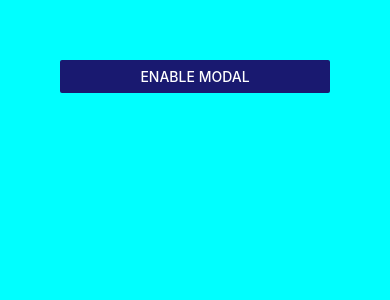
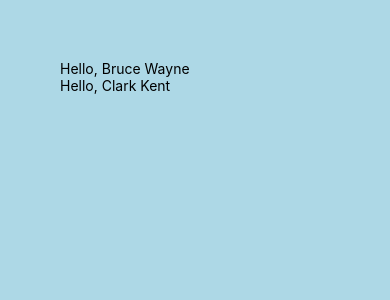
Before and after one commit to darylng154/learning_react-native, a React Native app: screen / in a window 390 px wide. Shown: the top 300 px of the page. Built offline with nearby package versions, Linux system fonts and the light colour scheme.

Commit message:
testing custom components and stylesheet api

```diff
--- a/App.js
+++ b/App.js
@@ -1,94 +1,79 @@
-import {View, Button, Text, Modal} from 'react-native';
+import  {View, StyleSheet} from 'react-native';
 
-// controls Modal's visability w/ State variable
-import { useState } from 'react';
+// import Custom Component Greet
+import Greet from './components/Greet'
 
-// different rendering for iOS & Android
-// - use custom buttons to match styles
-// - modal has weird padding interaction (View padding ~ 2x Modal padding)
-
-// *Note: need to pass state variable to Modal*
-// const modal =
-function modal(visability, setVisability)
+function inlineStyle(greet1, greet2)
 {
   return (
-    <Modal
-    visible = {visability}
-    onRequestClose = { () => setVisability(false)} // when back is pressed
-    animationType= 'slide'
-    // animationType= 'fade'
-
-    // only affects iOS & not Android
-    // presentationStyle='fullScreen'
-    // presentationStyle='formSheet'
-    presentationStyle='pageSheet'
-    style =
-    {
-      {
-        margin: 0,
-        padding: 0
-      }
-    }
-    >
-      <View
-      style =
-      {
-        {
-          flex: 1,
-          backgroundColor: "plum",
-          paddingVertical: 60,
-          paddingHorizontal: 60
-        }
-      }>
-        <Text>
-          Modal Mode
-        </Text>
-
-        <Button
-          title = "Disable Modal"
-          color = "lightblue"
-          onPress = {() => setVisability(false)}
-        />
-      </View>
-    </Modal>
-  );
-}
-
-function button(setVisability)
-{
-  return (
-    <Button
-    title = "Enable Modal"
-    onPress = {() => setVisability(true)}
-    color = "midnightblue"
-    // disabled  // makes button unclickable
-    />
-  );
-}
-
-function App()
-{
-  const [isModalVisible, setIsModalVisable] = useState(false);  // default value = false
-
-  return (
     <View
+    // inline styling
     style =
     {
       {
         flex: 1,
-        backgroundColor: 'cyan',
-        paddingVertical: 60,
-        paddingHorizontal: 60
+        backgroundColor: "cyan",
+        padding: 60
       }
     }>
 
-    {button(setIsModalVisable)}
-
-    {modal(isModalVisible, setIsModalVisable)}
+      {greet1}
+      {greet2}
 
     </View>
   );
 }
 
+function styleSheet(greet1, greet2)
+{
+  return (
+    <View
+    // Style Sheet
+    style = {styles.container}>
+
+      {greet1}
+      {greet2}
+
+    </View>
+  );
+}
+
+// StyleSheet w/ 2 styles
+// - this can only be used within this file
+//    => use Global StyleSheet w/ 'export const styles ...'
+const styles = StyleSheet.create
+(
+  // object w/ key value pair
+  // value = style object
+  {
+    container:
+    {
+      flex: 1,
+      backgroundColor: "lightblue",
+      padding: 60
+    },
+
+    title: {}
+  }
+);
+
+const greet1 =
+  <Greet
+  style = {styles.title}
+  name = "Bruce Wayne">
+  </Greet>
+
+const greet2 =
+  <Greet
+  name = "Clark Kent">
+  </Greet>
+
+function App()
+{
+  return (
+    // inlineStyle(greet1, greet2)
+    styleSheet(greet1, greet2)
+  );
+}
 
 export default App;
--- /dev/null
+++ b/components/Greet.js
@@ -0,0 +1,12 @@
+import  {View, Text} from 'react-native';
+
+export default function Greet({ name })
+{
+  return (
+    <View>
+      <Text>
+        Hello, { name }
+      </Text>
+    </View>
+  );
+}
```
